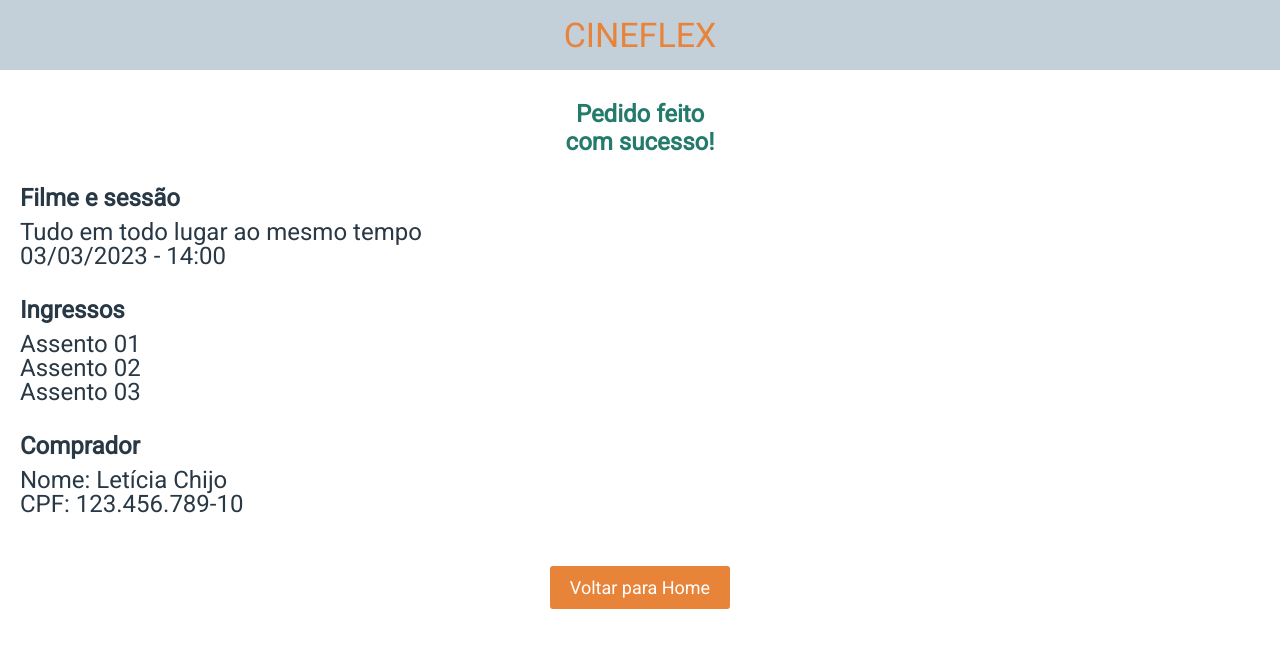
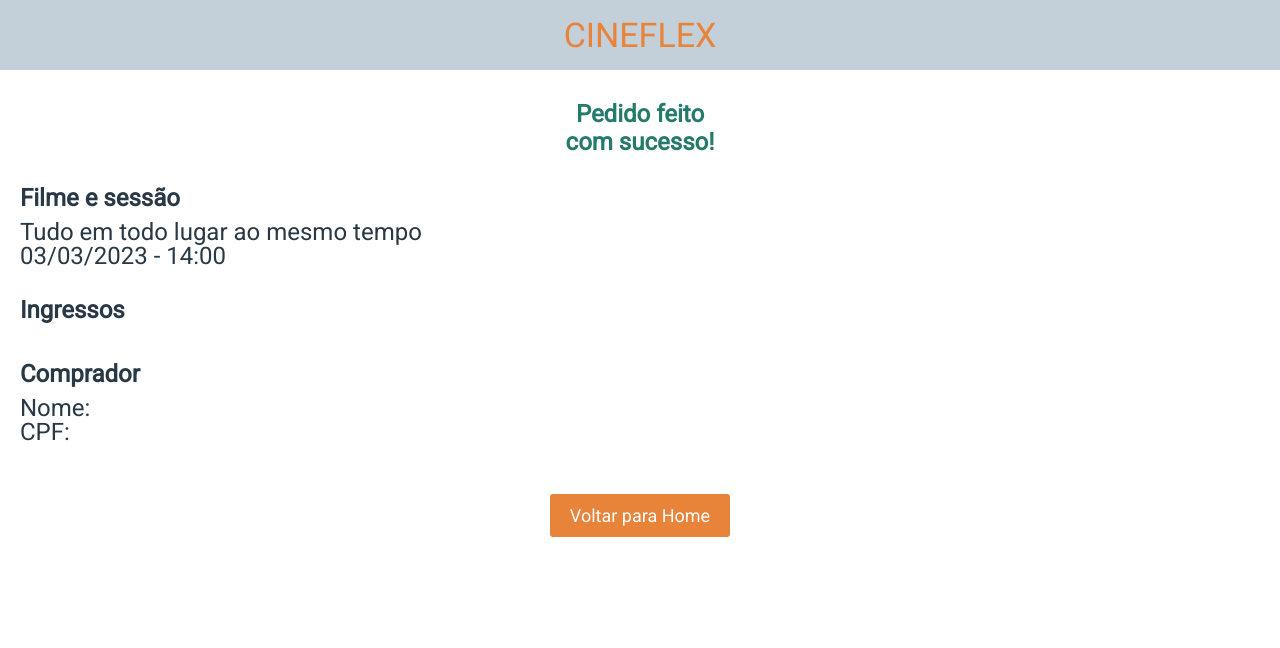
Before and after one commit to felipeiasbik/projeto10-cineflex, a React (Create React App) app: page /sucesso in a window 1280 px wide. Shown: the top 648 px of the page. Built offline with nearby package versions, Linux system fonts and the light colour scheme.

Commit message:
Início implementação tela final

```diff
--- a/src/App.js
+++ b/src/App.js
@@ -19,7 +19,7 @@ export default function App() {
                 <Route path="/" element={<HomePage />}/>
                 <Route path="/assentos/:idSessao" element={<SeatsPage selecionado={selecionado} setSelecionado={setSelecionado} />}/>
                 <Route path="/sessoes/:idFilme" element={<SessionsPage />}/>
-                <Route path="/sucesso" element={<SuccessPage />}/>
+                <Route path="/sucesso" element={<SuccessPage selecionado={selecionado}/>}/>
             </Routes>
         </BrowserRouter>
     )
--- a/src/pages/SuccessPage/SuccessPage.js
+++ b/src/pages/SuccessPage/SuccessPage.js
@@ -1,6 +1,7 @@
-import styled from "styled-components"
+import styled from "styled-components";
+import { Link } from "react-router-dom";
 
-export default function SuccessPage() {
+export default function SuccessPage( {selecionado} ) {
 
     return (
         <PageContainer>
@@ -14,18 +15,18 @@ export default function SuccessPage() {
 
             <TextContainer>
                 <strong><p>Ingressos</p></strong>
-                <p>Assento 01</p>
-                <p>Assento 02</p>
-                <p>Assento 03</p>
+                {selecionado.ids.map( assento => <p key={assento}>Assento {assento}</p>)}
             </TextContainer>
 
             <TextContainer>
                 <strong><p>Comprador</p></strong>
-                <p>Nome: Letícia Chijo</p>
-                <p>CPF: 123.456.789-10</p>
+                <p>Nome: {selecionado.name.nomeInput}</p>
+                <p>CPF: {selecionado.cpf.cpfInput}</p>
             </TextContainer>
 
-            <button>Voltar para Home</button>
+            <Link to={"/"}>
+                <button>Voltar para Home</button>
+            </Link>
         </PageContainer>
     )
 }
```
